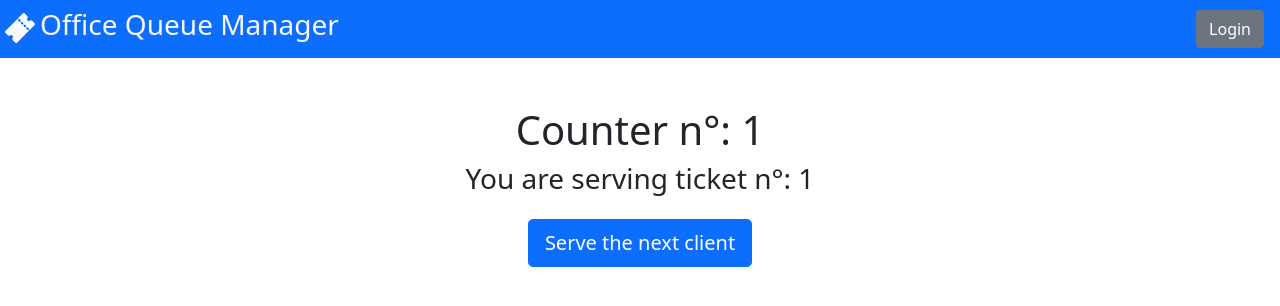
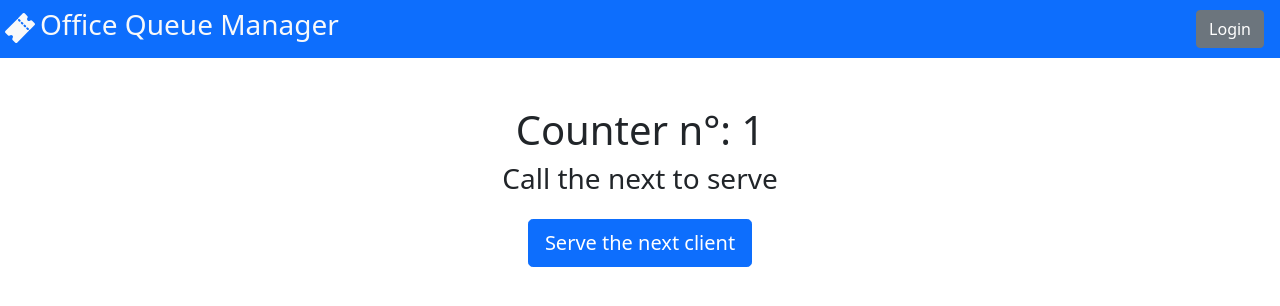
Before and after one commit to ISS-P06/office-queue-management, a React (Create React App) app in the folder client/: page /home in a window 1280 px wide. Shown: the top 306 px of the page. Built offline with nearby package versions, Linux system fonts and the light colour scheme; no server answers.

Commit message:
add: Store class for persistent memory

```diff
--- a/client/src/App.js
+++ b/client/src/App.js
@@ -58,6 +58,7 @@ function App() {
       <Router>
         <AppNavbar loggedIn={loggedIn} doLogout={doLogout} />
         <NextClientWindow />
+
         <Switch>
           {/* Admin-exclusive route for the configuration of services*/}
           <Route path="/setup/services">
--- a/client/src/api.js
+++ b/client/src/api.js
@@ -1,6 +1,6 @@
 const axios = require('axios');
 
-const api_login = async (credentials) => {
+export const api_login = async (credentials) => {
   try {
     let res = await axios.post('/api/sessions', {
       username: credentials.username,
@@ -20,7 +20,7 @@ const api_login = async (credentials) => {
   }
 };
 
-const api_logout = () => {
+export const api_logout = () => {
   axios
     .delete('/api/sessions/current')
     .then((res) => {
@@ -31,7 +31,7 @@ const api_logout = () => {
     });
 };
 
-const api_getUserInfo = async () => {
+export const api_getUserInfo = async () => {
   try {
     const res = await axios.get('/api/sessions/current');
     if (res.data.id) {
@@ -50,12 +50,12 @@ const api_getUserInfo = async () => {
   }
 };
 
-const api_callNextClient = async (idCounter, idTicketServed) => {
+export const api_callNextClient = async (idCounter, idTicketServed) => {
   console.log(api_callNextClient);
   console.log(idCounter);
   console.log(idTicketServed);
   try {
-    let res = await axios.post('/api/officer/callNextClient', {
+    const res = await axios.post('/api/officers/callNextClient', {
       idCounter: idCounter,
       idTicketServed: idTicketServed,
     });
@@ -72,4 +72,3 @@ const api_callNextClient = async (idCounter, idTicketServed) => {
     }
   }
 };
-export { api_login, api_logout, api_getUserInfo, api_callNextClient };
--- a/client/src/components/NextClientWindow.js
+++ b/client/src/components/NextClientWindow.js
@@ -2,23 +2,40 @@ import { Navbar, Col, Button, Row } from 'react-bootstrap';
 import { useState } from 'react';
 import { api_callNextClient } from '../api';
 
+import Store from '../store';
+
 // --- Renders the application navbar
 function NextClientWindow(props) {
+  const [idTicket, setIdTicket] = useState(Store.get('idTicket') || 0);
+
   const idCounter = 1;
-  const idTicket = 1;
 
   const callNextClient = () => {
-    api_callNextClient(idCounter, idTicket);
+    api_callNextClient(idCounter, idTicket)
+      .then(({ nextId }) => {
+        setIdTicket(nextId);
+        saveTicket(nextId);
+      })
+      .catch((e) => console.log(e));
+  };
+
+  const saveTicket = (id) => {
+    if (id !== 0) {
+      Store.set('idTicket', id);
+    } else {
+      Store.remove('idTicket');
+    }
   };
 
   return (
     <Row className="justify-content-center">
       <h1 className="mt-5"> Counter n°: {idCounter}</h1>
-      <h3>You are serving ticket n°: {idTicket}</h3>
+      <h3>
+        {idTicket !== 0 ? `You are serving ticket n°: ${idTicket}` : 'Call the next to serve'}
+      </h3>
       <Col xs="6" md="3">
         <Button size="lg" className="mt-3" onClick={callNextClient}>
-          {' '}
-          Serve the next client{' '}
+          Serve the next client
         </Button>
       </Col>
     </Row>
--- /dev/null
+++ b/client/src/store.js
@@ -0,0 +1,76 @@
+import { hoursToMs } from './utils';
+
+/**
+ * LocalStorage wrapper for persistent data
+ */
+class Store {
+  /**
+   * Retrieve object data from local memory
+   *
+   * @param {string} name
+   *   Key value of the object
+   *
+   * @return
+   *   The object stored in memory, or `null`
+   */
+  static get(name) {
+    const objStr = localStorage.getItem(name);
+    const obj = JSON.parse(objStr);
+
+    if (!obj) {
+      return null;
+    }
+
+    if (obj.hasOwnProperty('ttl')) {
+      if (obj.ttl < Date.now()) {
+        this.remove(name);
+        return null;
+      } else {
+        return obj.data;
+      }
+    } else {
+      return obj;
+    }
+  }
+
+  /**
+   * Put object data on local memory (this overwrite previous object)
+   *
+   * @param {string} name
+   *   Key value of the object
+   * @param {object} obj
+   *   Object value to store
+   */
+  static set(name, obj) {
+    const objStr = JSON.stringify(obj);
+    localStorage.setItem(name, objStr);
+  }
+
+  /**
+   * Remove object data from local memory
+   *
+   * @param {string} name
+   *   Key value of the object
+   */
+  static remove(name) {
+    localStorage.removeItem(name);
+  }
+
+  //
+  /**
+   * Put object data on local memory with a ttl
+   *
+   * @param {string} name
+   *   Key value of the object
+   * @param {object} obj
+   *   Object value to store
+   * @param {number} ttl
+   *   Time to live of the object (in milliseconds, default=8h)
+   */
+  static setWithTTL(name, obj, ttl = hoursToMs(8)) {
+    const ttlObj = { data: obj, ttl: Date.now() + ttl };
+    this.set(name, ttlObj);
+  }
+}
+
+export default Store;
--- /dev/null
+++ b/client/src/utils.js
@@ -0,0 +1,3 @@
+export function hoursToMs(hh) {
+  return hh * 60 * 60 * 1000;
+}
```
